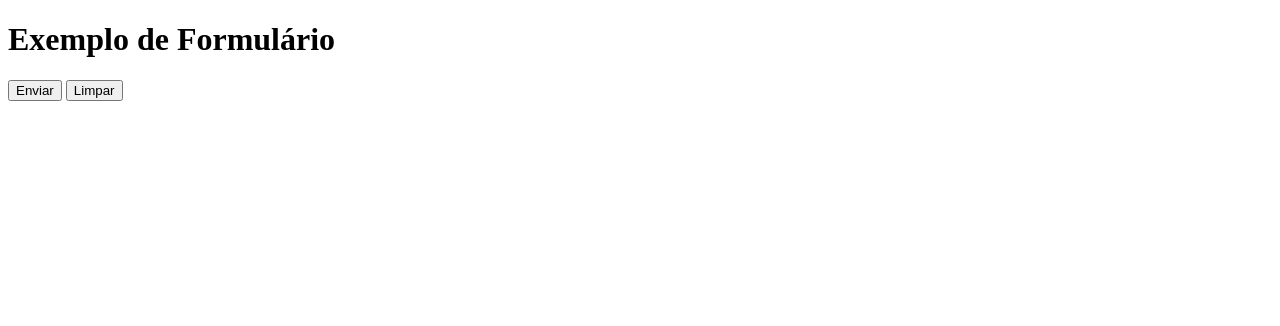
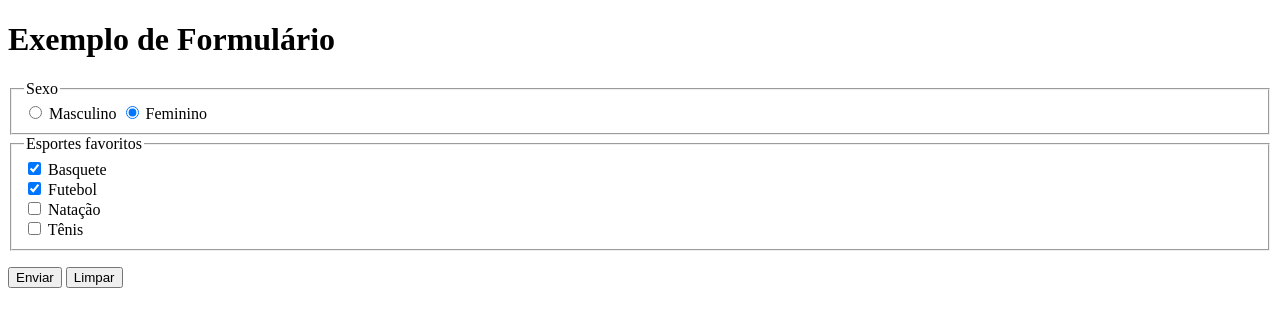
Before and after one commit to joaogabrielgt/html-css, a plain HTML site: page exercicios/ex025/form005.html in a window 1280 px wide. Drawn offline with Linux system fonts and the light colour scheme.

Commit message:
Update form005.html

```diff
--- a/exercicios/ex025/form005.html
+++ b/exercicios/ex025/form005.html
@@ -8,7 +8,18 @@
 <body>
     <h1>Exemplo de Formulário</h1>
     <form action="cadastro.php" method="get" autocomplete="on">
-
+        <fieldset>
+            <legend>Sexo</legend>
+            <input type="radio" name="sexo" id="isxmas" value="M"> <label for="isxmas">Masculino</label>
+            <input type="radio" name="sexo" id="isxfem" value="F" checked> <label for="isxfem">Feminino</label>
+        </fieldset>
+        <fieldset>
+            <legend>Esportes favoritos</legend>
+            <input type="checkbox" name="esbas" id="iesbas" checked> <label for="iesbas">Basquete</label> <br>
+            <input type="checkbox" name="esfut" id="iesfut" checked> <label for="iesfut">Futebol</label> <br>
+            <input type="checkbox" name="esnat" id="iesnat"> <label for="iesnat">Natação</label> <br>
+            <input type="checkbox" name="esten" id="iesten"> <label for="iesten">Tênis</label> <br>
+        </fieldset>
 
         <p>
             <input type="submit" value="Enviar">
```
